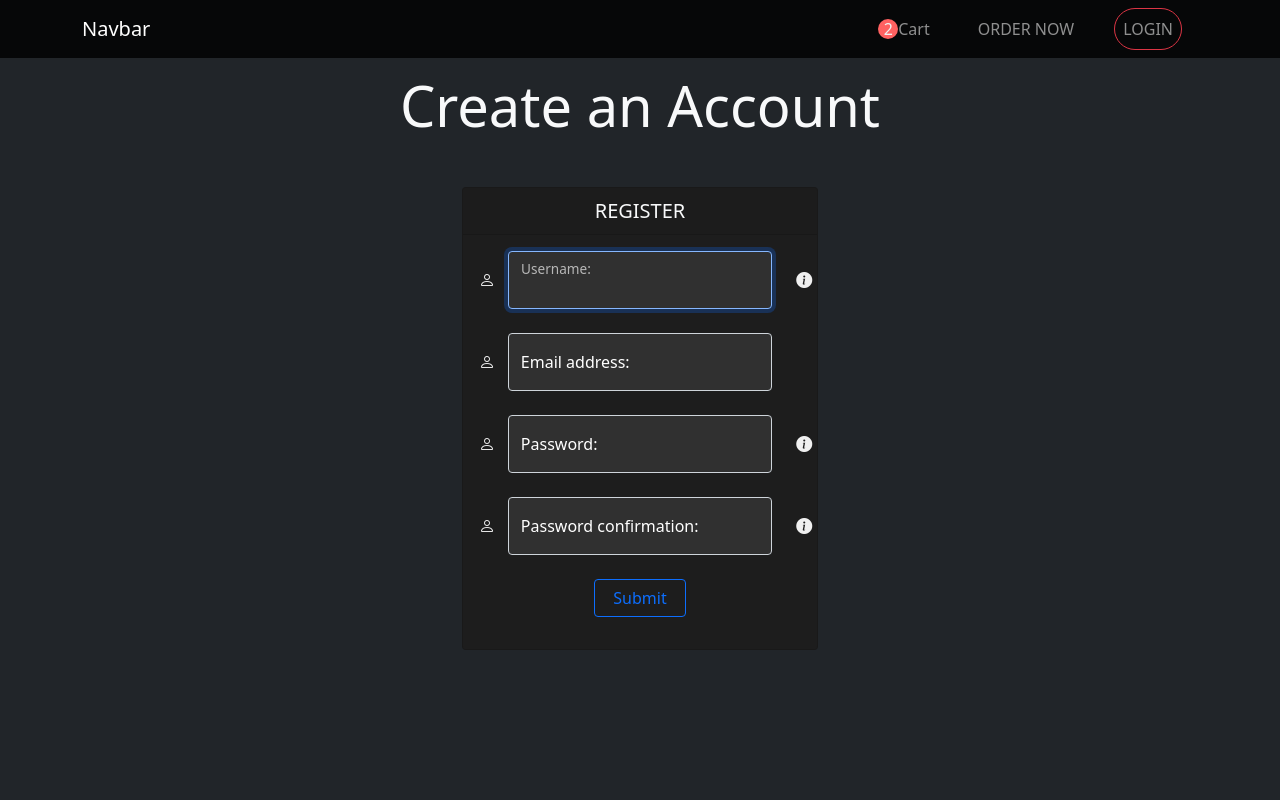
After one commit to kishank12312/fastfood, a Django app: page /register/ in a window 1280 px wide. The commit adds this page. Run offline with Django 3.2, Linux system fonts and the light colour scheme.

Commit message:
User Authentication Completed

```diff
--- /dev/null
+++ b/baseapp/forms.py
@@ -0,0 +1,42 @@
+from django.db.models import fields
+from django.forms import ModelForm, widgets
+from .models import *
+from django.contrib.auth.forms import AuthenticationForm, UserCreationForm
+from django import forms
+from django.contrib.auth.models import User
+
+
+class DateInput(forms.DateInput):
+    input_type = 'date'
+
+
+class CreateUserForm(UserCreationForm):
+    def __init__(self, *args, **kwargs):
+        super().__init__(*args, **kwargs)
+        self.fields['password1'].help_text = 'Your password can’t be too similar to your other personal information. Your password must contain at least 8 characters. Your password can’t be a commonly used password. Your password can’t be entirely numeric.'
+        for visible in self.visible_fields():
+            visible.field.widget.attrs['class'] = 'form-control text-light'
+            visible.field.widget.attrs['autocomplete'] = 'off'
+            visible.field.widget.attrs['placeholder'] = 'Placeholder'
+    class Meta:
+        model = User
+        fields = ['username', 'email', 'password1', 'password2']
+        help_texts = {
+            'password1': 'My password1 help_text',
+        }
+
+class CustomerForm(ModelForm):
+    def __init__(self, *args, **kwargs):
+        super().__init__(*args, **kwargs)
+        for visible in self.visible_fields():
+            visible.field.widget.attrs['class'] = 'form-control text-light'
+    class Meta:
+        model = Customer
+        fields = ['CustomerName', 'Address', 'DateOfBirth']
+        labels = {
+            'CustomerName': 'Please enter your First Name and Last Name separated by a space:',
+            'DateOfBirth': 'Your Date of Birth:',
+        }
+        widgets = {
+            'DateOfBirth': DateInput(),
+        }
--- a/baseapp/templates/baseapp/index.html
+++ b/baseapp/templates/baseapp/index.html
@@ -64,7 +64,11 @@
               <!--<a class="nav-link active" aria-current="page" href="#">Home</a>-->
               <a class="nav-link d-flex align-items-center justify-content-center mx-3" href="#"> <span class="cartcounter d-flex justify-content-center align-items-center">2</span>Cart</a>
               <a class="nav-link d-flex align-items-center justify-content-center mx-3" href="#">ORDER NOW</a>
-              <a class="nav-link d-flex align-items-center justify-content-center btn rounded-pill btn-outline-danger text-lightlead mx-3" href="#">LOGIN</a>
+              {% if request.user.is_authenticated %}
+              <a class="nav-link d-flex align-items-center justify-content-center btn rounded-pill btn-outline-danger text-lightlead mx-3" href="{% url 'logout' %}">LOGOUT</a>
+              {% else %}
+              <a class="nav-link d-flex align-items-center justify-content-center btn rounded-pill btn-outline-danger text-lightlead mx-3" href="{% url 'login' %}">LOGIN</a>
+              {% endif %}
             </div>
           </div>
         </div>
--- /dev/null
+++ b/baseapp/templates/baseapp/register.html
@@ -0,0 +1,138 @@
+{% load static %}
+
+<html lang="en">
+<head>
+    <meta charset="UTF-8">
+    <meta http-equiv="X-UA-Compatible" content="IE=edge">
+    <meta name="viewport" content="width=device-width, initial-scale=1.0">
+    <link rel="stylesheet" href="https://cdn.jsdelivr.net/npm/bootstrap-icons@1.5.0/font/bootstrap-icons.css">
+    <link href="https://cdn.jsdelivr.net/npm/bootstrap@5.0.2/dist/css/bootstrap.min.css" rel="stylesheet" integrity="sha384-EVSTQN3/azprG1Anm3QDgpJLIm9Nao0Yz1ztcQTwFspd3yD65VohhpuuCOmLASjC" crossorigin="anonymous">
+    <title>Bootstrap Tutorial</title>
+    <style>
+        .cartcounter {
+            border-radius: 50%;
+            width: 20px;
+            height: 20px;
+            background-color: #ff6161;
+            color: #f0f0f0;
+        }
+        footer {
+          background-color: black;
+        }
+        nav {
+          position: fixed;
+          background-color: rgba(0, 0, 0, 0.8);
+        }
+        input {
+            width: 100%;
+        }
+        .card {
+            background-color: #1d1d1d;
+
+        }
+        .form-control{
+            background-color: #303030;
+
+        }
+        .form-control:focus{
+            background-color: #303030;
+
+        }
+        label {
+            color: white;
+        }
+        ::-webkit-calendar-picker-indicator {
+        filter: invert(100%);
+    }
+    </style>
+</head>
+<body class="bg-dark">
+    <!-- NAVBAR -->
+    <nav class="navbar navbar-expand-lg navbar-dark fixed-top">
+        <div class="container">
+          <a class="navbar-brand" href="#">Navbar</a>
+          <button class="navbar-toggler" type="button" data-bs-toggle="collapse" data-bs-target="#navbarNavAltMarkup" aria-controls="navbarNavAltMarkup" aria-expanded="false" aria-label="Toggle navigation">
+            <span class="navbar-toggler-icon"></span>
+          </button>
+          <div class="collapse navbar-collapse justify-content-end" id="navbarNavAltMarkup">
+            <div class="navbar-nav">
+              <!--<a class="nav-link active" aria-current="page" href="#">Home</a>-->
+              <a class="nav-link d-flex align-items-center justify-content-center mx-3" href="#"> <span class="cartcounter d-flex justify-content-center align-items-center">2</span>Cart</a>
+              <a class="nav-link d-flex align-items-center justify-content-center mx-3" href="#">ORDER NOW</a>
+              <a class="nav-link d-flex align-items-center justify-content-center btn rounded-pill btn-outline-danger text-lightlead mx-3" href="#">LOGIN</a>
+            </div>
+          </div>
+        </div>
+    </nav>
+    <!-- END OF NAVBAR -->
+    <br>
+    <br>
+    <br>
+
+
+    <!-- TITLE -->
+    <div class="container display-4 text-light d-flex justify-content-center"> Create an Account</div>
+    <!-- END OF TITLE -->
+    <br>
+    <br>
+
+    <div class="container">
+        <div class="row d-flex justify-content-center">
+            <div class="col-10 col-sm-9 col-md-8 col-lg-5 col-xl-4">
+                <div class="card">
+                    <div class="card-header d-flex justify-content-center lead text-light">
+                      REGISTER
+                    </div>
+                    <div class="card-body">
+                        <form action="" method="POST">
+                            {% csrf_token %}
+                            {% for field in form %}
+                            <div class="row">
+                            <div class="col-1 d-flex align-items-center"><i class = 'bi-person' style="color: #f0f0f0;"></i></div>
+                                    <div class="col-10">
+                                    <div class="form-floating">
+                                        {{ field }}
+                                        {{ field.label_tag }}
+                                        {% for error in field.errors %}
+                                        <p style="color: red;">{{ error }}</p>
+                                        {% endfor %}
+                                    </div>
+                                    </div>
+                                    {% if field.help_text %}
+                                    <div class="col-1 d-flex align-items-center">
+                                        <span class="tt" data-bs-placement="top" title="{{ field.help_text }}">
+                                            <i class='bi bi-info-circle-fill' style="color: #f0f0f0;"></i>
+                                        </span>
+                                    </div>
+                                    {% endif %}
+
+                                </div>
+                                <br>
+                                    {% endfor %}
+                                <div class="row">
+                                    <div class="col"></div>
+                                    <div class="col"><input class="btn btn-outline-primary" type="submit" name="Create User" id=""></div>
+                                    <div class="col"></div>
+                                </div>
+                        </form>
+
+                    </div>
+                  </div>
+            </div>
+        </div>
+    </div>
+
+
+
+
+
+
+    <script src="https://cdn.jsdelivr.net/npm/bootstrap@5.0.2/dist/js/bootstrap.bundle.min.js" integrity="sha384-MrcW6ZMFYlzcLA8Nl+NtUVF0sA7MsXsP1UyJoMp4YLEuNSfAP+JcXn/tWtIaxVXM" crossorigin="anonymous"></script>
+    <script>
+        const tooltips = document.querySelectorAll('.tt')
+        tooltips.forEach(t => {
+          new bootstrap.Tooltip(t)
+        })
+    </script>
+</body>
+</html>
--- a/baseapp/urls.py
+++ b/baseapp/urls.py
@@ -3,5 +3,9 @@ from . import views
 
 urlpatterns = [
     path('', views.empty),
-    path('home/', views.home),
+    path('home/', views.home, name='home'),
+    path('login/', views.LoginView, name='login'),
+    path('logout/', views.LogoutView, name='logout'),
+    path('register/', views.RegisterView, name='register'),
+    path('accountsetup/', views.SetUp, name='setup'),
 ]
--- a/baseapp/views.py
+++ b/baseapp/views.py
@@ -1,10 +1,65 @@
 from django.shortcuts import render,redirect
 from django.http import HttpResponse
+from django.contrib.auth.forms import UserCreationForm
+from .forms import CreateUserForm, CustomerForm
+from django.contrib.auth import authenticate, login, logout
+from django.urls import reverse
+from django.contrib import messages
 # Create your views here.
+
+
+def RegisterView(request):
+    form = CreateUserForm()
+
+    if request.method == "POST":
+
+        form = CreateUserForm(request.POST)
+        if form.is_valid():
+            form.save()
+            new_user = authenticate(username=form.cleaned_data['username'],password=form.cleaned_data['password1'],)
+            login(request,new_user)
+            return redirect('accountsetup/')
+
+    context = {'form': form}
+    return render(request, 'baseapp/register.html', context)
+
+def LoginView(request):
+    context = {}
+    if request.method == 'POST':
+        user = authenticate(request, username=request.POST.get('Username'),password=request.POST.get('Password'))
+
+        if user is not None:
+            login(request, user)
+            return redirect(reverse('home'))
+        else:
+            messages.info(request, 'Username or Password is incorrect.')
+
+    return render(request, 'baseapp/login.html', context)
+
+def LogoutView(request):
+    logout(request)
+    return redirect(reverse('login'))
+
+def SetUp(request):
+    if request.user.is_authenticated:
+        form = CustomerForm()
+        context = {'form':form}
+
+        if request.method == 'POST':
+            #print(request.POST)
+            form = CustomerForm(request.POST)
+            if form.is_valid():
+                obj = form.save(commit=False)
+                obj.user = request.user
+                obj.save()
+            return redirect(reverse('home'))
+
+        return render(request, 'baseapp/accountsetup.html', context)
+    else:
+        return redirect(reverse('home'))
 
 def empty(request):
     return redirect('home/')
 
-
 def home(request):
     return render(request, 'baseapp/index.html')
```
Also changed, not shown: baseapp/templates/baseapp/accountsetup.html (added, +106 -0 lines), baseapp/templates/baseapp/login.html (added, +133 -0 lines), db.sqlite3.
